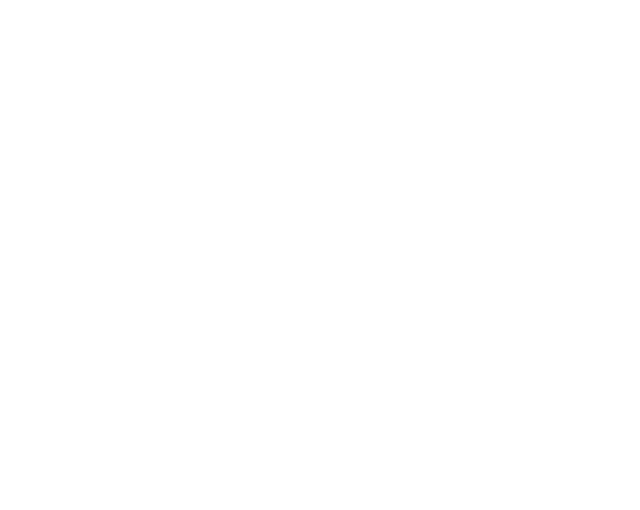
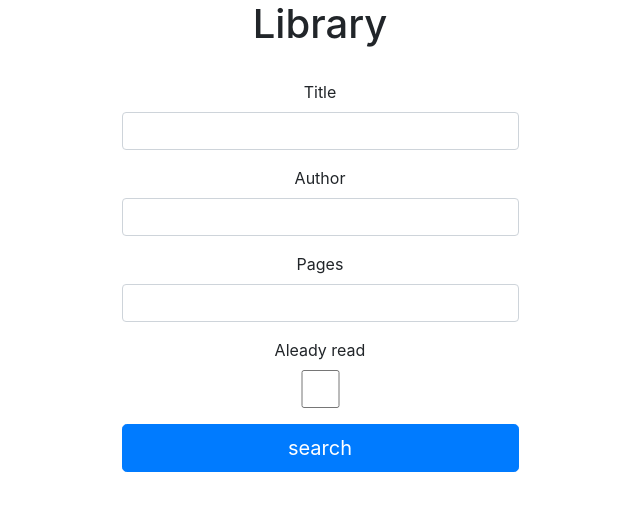
Before and after one commit to YoseptF/library, a plain HTML site: page index.html in a window 1280 px wide. Shown: the whole page, without its empty margins (320-960 px from the left). Drawn offline with nearby package versions, Linux system fonts and the light colour scheme.

Commit message:
We made the basic html layout, with a form and a place to interact from the js

```diff
--- /dev/null
+++ b/css/style.css
@@ -0,0 +1,10 @@
+* {
+  padding: 0;
+  margin: 0;
+  box-sizing: border-box;
+}
+
+
+.container form {
+  padding: 24px;
+}
--- a/index.html
+++ b/index.html
@@ -3,9 +3,30 @@
 <head>
   <meta charset="UTF-8">
   <meta name="viewport" content="width=device-width, initial-scale=1.0">
+  <link rel="stylesheet" href="https://stackpath.bootstrapcdn.com/bootstrap/4.4.1/css/bootstrap.min.css" integrity="sha384-Vkoo8x4CGsO3+Hhxv8T/Q5PaXtkKtu6ug5TOeNV6gBiFeWPGFN9MuhOf23Q9Ifjh" crossorigin="anonymous">
+  <link rel="stylesheet" href="./css/style.css">
+  <script src="./js/script.js"></script>
   <title>Document</title>
 </head>
 <body>
-
+  <div class="container">
+    <h1 class="text-center">Library</h1>
+    <div class="row">
+      <div class="col-5 mx-auto">
+        <form id="searchBook" class="text-center">
+          <label for="title">Title</label>
+          <input class="form-control mb-3" type="text" name="book[title]" id="title">
+          <label for="author">Author</label>
+          <input class="form-control mb-3" type="text" name="book[author]" id="author">
+          <label for="pages">Pages</label>
+          <input class="form-control mb-3" type="number" name="book[pages]" id="pages">
+          <label for="status">Aleady read</label>
+          <input class="form-control mb-3" type="checkbox" name="book[status]" id="status">
+          <input class="btn btn-primary btn-block btn-lg" type="submit" value="search">
+        </form>
+      </div>
+    </div>
+    <div id="books" class="bg-primary"></div>
+  </div>
 </body>
 </html>
--- /dev/null
+++ b/js/script.js
@@ -0,0 +1,15 @@
+let myLibrary = [];
+
+function Book() {
+  // the constructor...
+}
+
+function addBookToLibrary() {
+  // do stuff here
+}
+
+htmlBook = `
+  <h2 id="bookTitle"></h2>
+  <div id="pages"></div>
+  <div id="status"></div>
+`;
```
